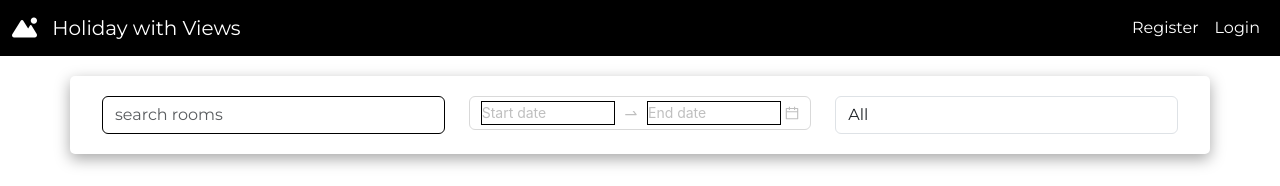
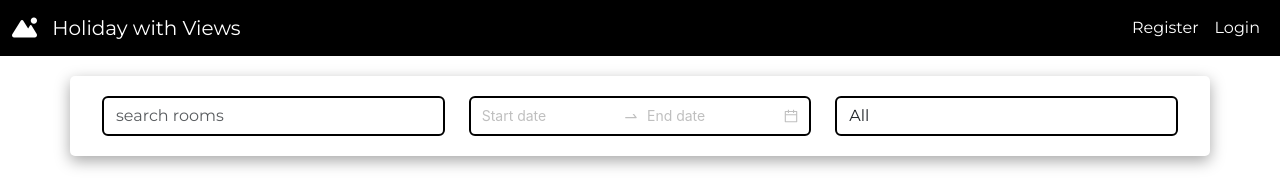
Before and after one commit to M-Roxana/Final-Project, a React (Create React App) app: page /home in a window 1280 px wide. Shown: the top 186 px of the page. Built offline with nearby package versions, Linux system fonts and the light colour scheme; no server answers.

Commit message:
CSS 25.05

```diff
--- a/src/index.css
+++ b/src/index.css
@@ -13,6 +13,11 @@ body {
 code {
   font-family: source-code-pro, Menlo, Monaco, Consolas, "Courier New",
     monospace;
+}
+
+p {
+  font-size: 16px !important ;
+  margin-bottom: 0.2rem !important;
 }
 
 .navbar {
@@ -55,15 +60,28 @@ h1 {
 }
 
 .bigimg {
-  height: 400px;
+  /* height: 400px; */
+  max-height: 80vh;
   border-radius: 5px;
   margin: 5px;
 }
 
-input {
+input,
+select {
   box-shadow: none !important;
   margin-top: 10px;
-  border: 1px solid black !important;
+  border: 2px solid black !important;
+  width: 100% !important;
+}
+.ant-picker {
+  box-shadow: none !important;
+  border: 2px solid black !important;
+  width: 100% !important;
+  height: 100%;
+}
+
+.ant-picker-input input {
+  border: none !important;
 }
 
 h2 {
@@ -79,3 +97,7 @@ h2 {
 .fa-solid {
   margin-right: 10px;
 }
+
+.text-right {
+  text-align: right !important;
+}
```
